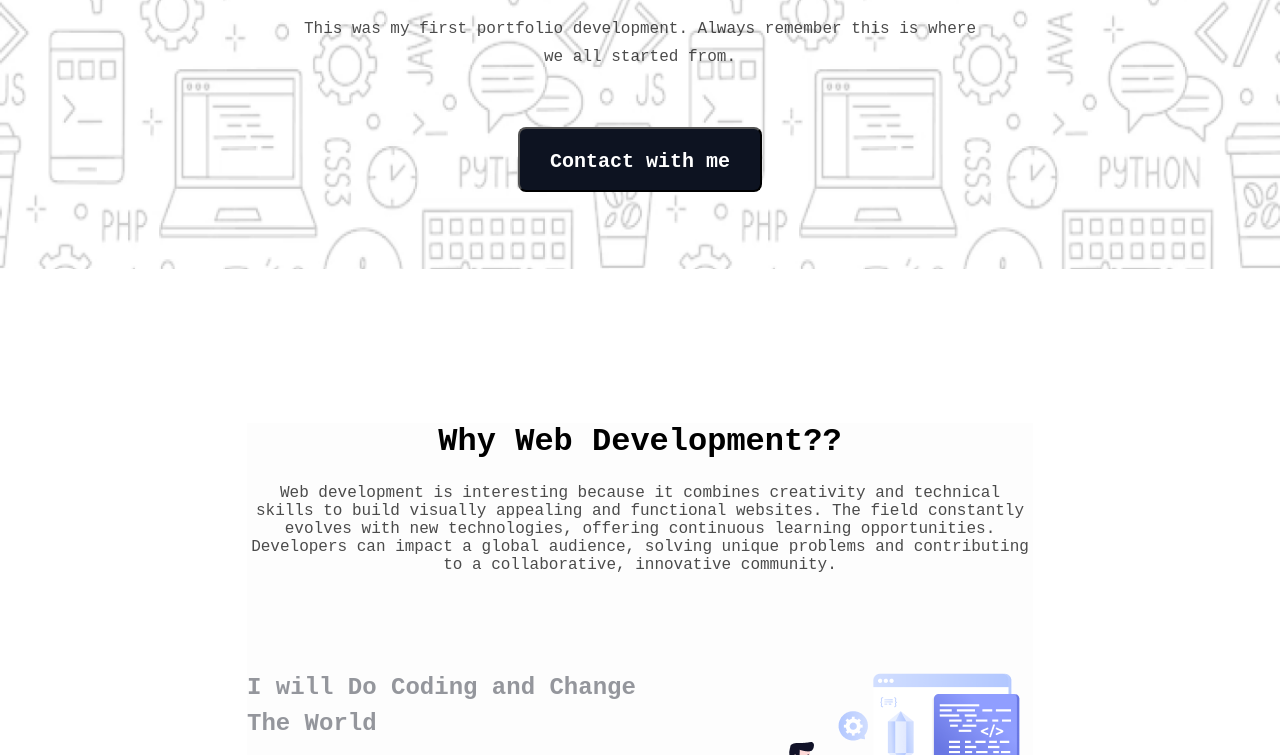
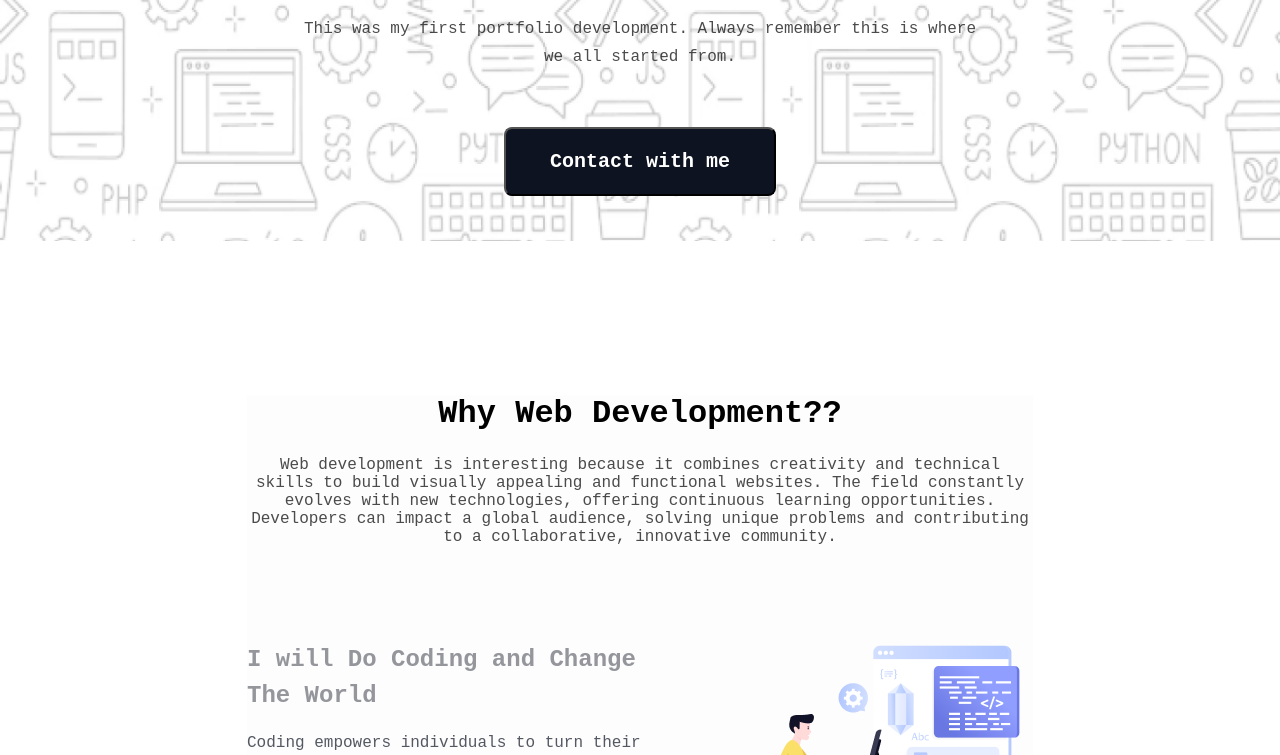
Before and after one commit to Yeah-lili/webdeveloper-portfolio, a plain HTML site: page index.html in a window 1280 px wide. Shown: the part 606-1361 px from the top of the page. Drawn offline with Linux system fonts and the light colour scheme; a web font is replaced by a local one.

Commit message:
FinalPush

```diff
--- a/index.html
+++ b/index.html
@@ -24,7 +24,7 @@
                 <p class="quotes">"In the near future, I hope to become a Developer"</p>
                 <p class="quotes02">This was my first portfolio development. Always remember this is where we all started from.</p>
                 <div class="contactblock">
-                    <button class="contact">Contact with me</button>
+                    <button class="contact" ><a class="contact" href="#accounts">Contact with me</a></button>
                 </div>
             </div>
 
@@ -209,7 +209,7 @@
                         <input type="text" name="" id="" placeholder="Suggest me any feedback for me">
                     </div>
                     <div class="ssubmit">
-                        <input class="submit-btn" type="button" value="Submit">
+                        <input class="submit-btn" type="submit" value="Submit">
                     </div>
                 </div>
             </div>
@@ -225,7 +225,7 @@
 
            </nav>
         </div>
-        <div class="socials">
+        <div class="socials" id="accounts">
             <a href="https://www.facebook.com/yeasin.khalili/" >
             <img src="./assets/facebook.png" alt="Image Loading Error" ></a>
             <a href="https://github.com/Yeah-lili" >
--- a/styles/stylebasics.css
+++ b/styles/stylebasics.css
@@ -3,6 +3,7 @@
 *{
     margin: 0;
 }
+
 
 
 .toplayer{
@@ -73,12 +74,11 @@
 
 
 .contact{
-    width:244px;
-    height: 65px;
+
     border-radius: 8px;
-    padding: 21px 24px;
+    padding: 21px 22px;
     cursor: pointer ;
-    margin: 32px  ;
+    margin-top: 32px  ;
     font-family: "Azeret Mono", monospace;
     font-optical-sizing: auto;
     font-style: normal;
@@ -89,6 +89,7 @@
     background-color: #0d1321;
     box-sizing: border-box;
     cursor: pointer;
+    text-decoration: none;
 
 }
 
@@ -445,7 +446,7 @@
     margin-bottom: 80px;
     background-image: url(../assets/handshake.jpg) ;
     box-shadow: inset 1em 6em 5em 1em #000;
-    background
+
     background-repeat: repeat;
     background-size: 100% 100%;
     border-radius: 16px;
```
